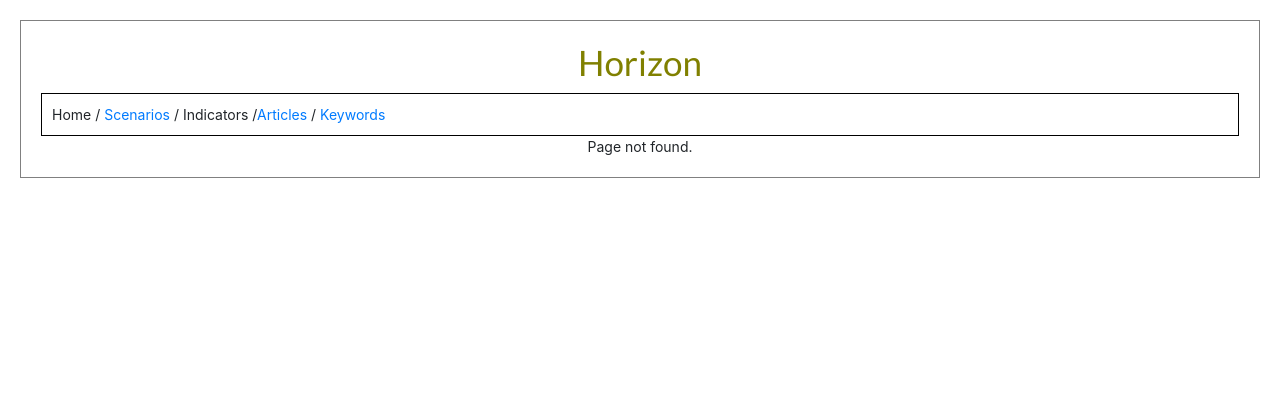
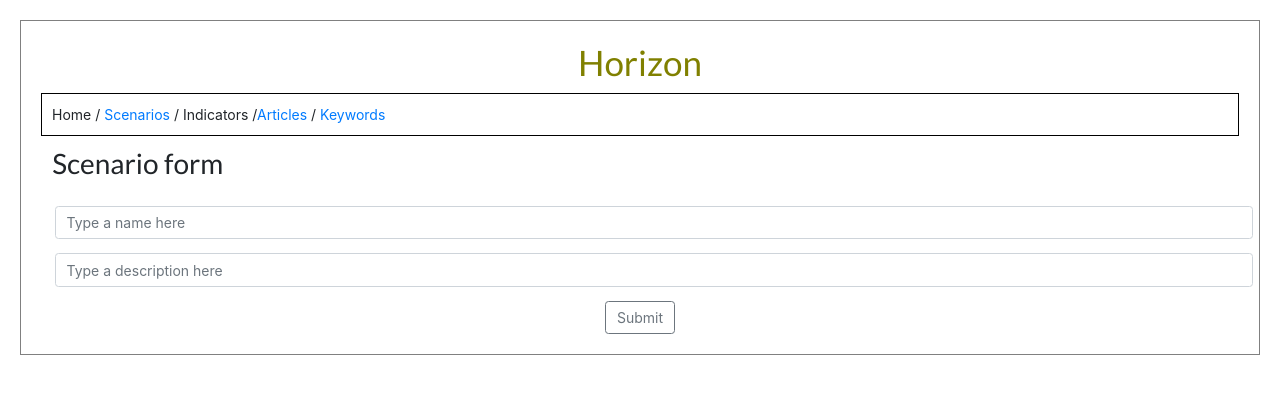
Before and after one commit to oreillyross/Horizon-client, a React (Create React App) app in the folder horizon-client/: page /forms/scenario in a window 1280 px wide. Before the commit this address had no page. Shown: the top 394 px of the page. Built offline with nearby package versions, Linux system fonts and the light colour scheme.

Commit message:
getting scenario form working

```diff
--- a/horizon-client/src/App.tsx
+++ b/horizon-client/src/App.tsx
@@ -1,47 +1,41 @@
-import React, { useState } from 'react';
-import logo from './logo.svg';
-import './App.css';
-import Header from './components/Header'
-import { Query } from 'react-apollo'
-import gql from 'graphql-tag'
-import  SubHeader  from './components/SubHeader'
-import Scenarios from './pages/Scenarios'
-import Articles from './pages/Articles'
-import NotFound from './pages/NotFound'
-import Keywords from './pages/Keywords'
-import { Route, Switch } from 'react-router-dom'
-import TextAutoComplete from './components/TextAutoComplete'
+import React, { useState } from "react";
+import logo from "./logo.svg";
+import "./App.css";
+import Header from "./components/Header";
+import { Query } from "react-apollo";
+import gql from "graphql-tag";
+import SubHeader from "./components/SubHeader";
+import Scenarios from "./pages/Scenarios";
+import Articles from "./pages/Articles";
+import NotFound from "./pages/NotFound";
+import Keywords from "./pages/Keywords";
+import { Route, Switch } from "react-router-dom";
+import TextAutoComplete from "./components/TextAutoComplete";
+import ScenarioForm from "./forms/ScenarioForm";
 
-const keywords = [
-  {name: 'apple'},
-  {name: 'pear'},
-  {name: 'orange'},
-  {name: 'grape'},
-  {name: 'banana'},
-]
+const keywords = [];
 
-
-function App( props ) {
-
-
-
-
+function App(props) {
   return (
-  <div className='App'>
-    <Header  />
-    <SubHeader />
-    <Switch>
-      <Route exact path='/' render={(props) => <TextAutoComplete  {...props} suggestedItems={keywords}/>} />
-      <Route path='/scenarios' component={Scenarios} />
-      <Route path='/articles' component={Articles} />
-      <Route path='/keywords' component={Keywords} />
-      <Route component={NotFound} />
-    </Switch>
-
-  </div>
-
-  )
-
+    <div className="App">
+      <Header />
+      <SubHeader />
+      <Switch>
+        <Route
+          exact
+          path="/"
+          render={props => (
+            <TextAutoComplete {...props} suggestedItems={keywords} />
+          )}
+        />
+        <Route path="/scenarios" component={Scenarios} />
+        <Route path="/forms/scenario" component={ScenarioForm} />
+        <Route path="/articles" component={Articles} />
+        <Route path="/keywords" component={Keywords} />
+        <Route component={NotFound} />
+      </Switch>
+    </div>
+  );
 }
 
 export default App;
--- a/horizon-client/src/components/SubHeader.tsx
+++ b/horizon-client/src/components/SubHeader.tsx
@@ -1,26 +1,24 @@
-import * as React from 'react'
-import styled from 'styled-components'
-import { Link } from 'react-router-dom'
-
+import * as React from "react";
+import styled from "styled-components";
+import { Link } from "react-router-dom";
+import ScenarioForm from "../forms/ScenarioForm";
 
 const StyledSubHeader = styled.div`
   border: 1px solid black;
   padding: 10px;
   margin-top: 10px;
   text-align: left;
-`
+`;
 
 const SubHeader = () => {
-    return (
-      <StyledSubHeader>
-        Home {  } /  {  }
-        <Link to='/scenarios'>Scenarios</Link>    /
-        Indicators    /
-        <Link to='/articles'>Articles</Link>    /
-        <Link to='/keywords'> Keywords </Link>
+  return (
+    <StyledSubHeader>
+      Home {} / {}
+      <Link to="/scenarios">Scenarios</Link> / Indicators /
+      <Link to="/articles">Articles</Link> /
+      <Link to="/keywords"> Keywords </Link>
+    </StyledSubHeader>
+  );
+};
 
-      </StyledSubHeader>
-    )
-}
-
-export default SubHeader
+export default SubHeader;
--- a/horizon-client/src/data/scenarios.ts
+++ b/horizon-client/src/data/scenarios.ts
@@ -21,21 +21,9 @@ export const SCENARIOS = gql`
 `;
 
 export const ADD_SCENARIO = gql`
-  mutation createScenario($name: String, $description: String) {
-    createScenario(data: { name: $name, description: $description }) {
-      id
+  mutation createScenario($name: String) {
+    createScenario(data: { name: $name }) {
       name
-      description
-      indicators {
-        id
-        name
-        description
-        keywords {
-          id
-          name
-          description
-        }
-      }
     }
   }
 `;
--- /dev/null
+++ b/horizon-client/src/forms/ScenarioForm.module.css
@@ -0,0 +1,4 @@
+h2 {
+  padding: 0.8rem;
+  text-align: left;
+}
--- /dev/null
+++ b/horizon-client/src/forms/ScenarioForm.tsx
@@ -0,0 +1,66 @@
+import * as React from "react";
+import { Formik, Form, Field, ErrorMessage } from "formik";
+import { Input, Button, Alert } from "reactstrap";
+import styles from "./ScenarioForm.module.css";
+
+const ScenarioForm = props => {
+  return (
+    <Formik
+      initialValues={{ name: "", description: "" }}
+      validate={values => {
+        let errors: any = {};
+        if (!values.name) {
+          errors.name = "A scenario name is required";
+        }
+        if (!values.description) {
+          errors.description = "A description is required";
+        }
+        return errors;
+      }}
+      onSubmit={(values, { setSubmitting }) => {
+        console.log(values);
+        setSubmitting(false);
+      }}
+    >
+      {({ isSubmitting }) => {
+        return (
+          <Form>
+            <h2 className={styles.h2}>Scenario form</h2>
+            <Field
+              name="name"
+              render={({ field }) => {
+                return <Input {...field} placeholder="Type a name here" />;
+              }}
+            />
+            <ErrorMessage
+              name="name"
+              render={msg => {
+                return <Alert color="danger">{msg}</Alert>;
+              }}
+            />
+            <Field
+              name="description"
+              render={({ field }) => {
+                return (
+                  <Input {...field} placeholder="Type a description here" />
+                );
+              }}
+            />
+            <ErrorMessage name="description" component="div" />
+            <Button
+              className={styles.Button}
+              outline
+              color="secondary"
+              type="submit"
+              disabled={isSubmitting}
+            >
+              Submit
+            </Button>
+          </Form>
+        );
+      }}
+    </Formik>
+  );
+};
+
+export default ScenarioForm;
--- a/horizon-client/src/pages/Scenarios.tsx
+++ b/horizon-client/src/pages/Scenarios.tsx
@@ -5,50 +5,42 @@ import { Query } from "react-apollo";
 import { SCENARIOS, ADD_SCENARIO } from "../data/scenarios";
 import { Mutation } from "react-apollo";
 
+import { Route, Link } from "react-router-dom";
+
 const Scenarios = () => {
-  const [scenarios, setScenarios] = React.useState([]);
-
-  const doMutate = (e, createScenario, data) => {
-    if (e.key === "Enter") {
-      console.log(e.target.value);
-      console.log(data);
-    }
-  };
-
   return (
     <div>
       <Query query={SCENARIOS}>
         {({ loading, error, data }) => {
           if (loading) return "Loading...";
           if (error) return "Error in fetching scenarios ... :(";
-          if (scenarios.length === 0) {
-            setScenarios(data.scenarios);
-          }
           return (
             <div>
               <div>
-                <ScenariosList scenarios={scenarios} />
+                <ScenariosList scenarios={data.scenarios} />
               </div>
               <div>
-                <Mutation
-                  mutation={ADD_SCENARIO}
-                  update={(cache, { data: { createScenario } }) => {
-                    const apollo_scenarios = cache.readQuery({
-                      query: SCENARIOS
-                    });
-                    cache.writeQuery({
-                      query: SCENARIOS,
-                      data: { scenarios: scenarios.concat([createScenario]) }
-                    });
-                  }}
-                >
+                <Mutation mutation={ADD_SCENARIO}>
                   {(createScenario, { data }) => {
                     return (
                       <ScenariosQuickAddForm
                         doMutate={e => {
                           if (e.key === "Enter") {
                             const addedScenario = createScenario({
-                              variables: { name: e.target.value }
+                              variables: { name: e.target.value },
+                              optimisticResponse: {
+                                __typename: "Mutation",
+                                createScenario: {
+                                  __typename: "Scenario",
+                                  name: e.target.value
+                                }
+                              },
+                              update: (cache, { data: { createScenario } }) => {
+                                const cachedScenarios = cache.readQuery({
+                                  query: SCENARIOS
+                                });
+                                console.log(cachedScenarios);
+                              }
                             });
                           }
                         }}
@@ -61,6 +53,9 @@ const Scenarios = () => {
           );
         }}
       </Query>
+      <Link to="/forms/scenario">
+        <button>New Scenario</button>
+      </Link>
     </div>
   );
 };
```
